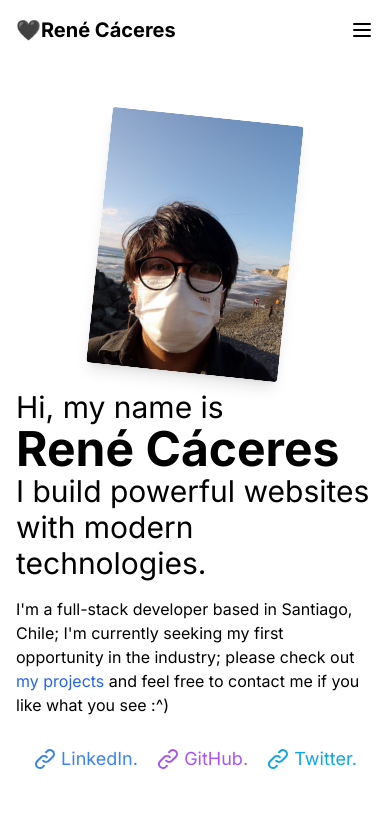
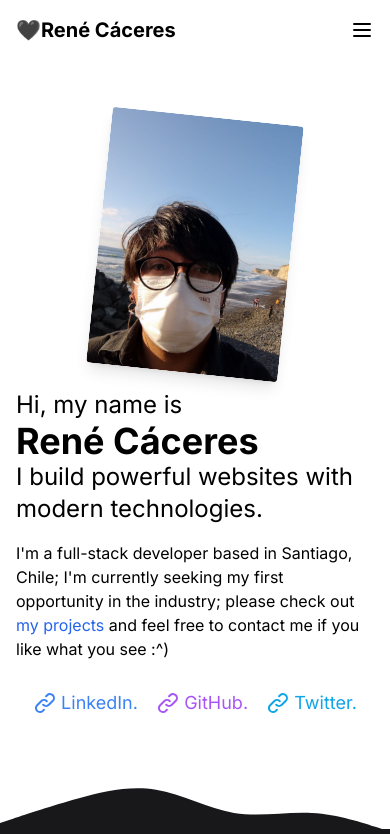
Before and after one commit to caceresrene/portfolio, a Next.js app: page / in a window 390 px wide. Shown: the top 834 px of the page. Built offline with nearby package versions, Linux system fonts and the light colour scheme.

Commit message:
fixed: broken responsive design in landing

```diff
--- a/components/Landing.jsx
+++ b/components/Landing.jsx
@@ -7,9 +7,9 @@ const Landing = () => {
 	return (
 		<main className='grid sm:grid-cols-2 gap-4 sm:gap-0 place-items-center mt-10 p-4'>
 			<section className='row-start-2 sm:row-start-auto'>
-				<div className='text-3xl'>
+				<div className='text-2xl sm:text-3xl'>
 					<p>Hi, my name is</p>
-					<h1 className='text-5xl font-bold'>René Cáceres</h1>
+					<h1 className='text-4xl sm:text-5xl font-bold'>René Cáceres</h1>
 					<p>I build powerful websites with modern technologies.</p>
 				</div>
 				<p className='my-4'>
@@ -20,7 +20,7 @@ const Landing = () => {
 					</a>{' '}
 					and feel free to contact me if you like what you see :^)
 				</p>
-				<ul className='flex justify-around p-2 text-lg'>
+				<ul className='flex justify-around p-2 text-lg flex-wrap'>
 					<li>
 						<a
 							className='text-blue-500 hover:text-blue-400 p-1 flex items-center gap-1'
--- a/components/Layout.jsx
+++ b/components/Layout.jsx
@@ -2,8 +2,8 @@ import React from 'react';
 
 const Layout = ({ children, extended }) => {
 	const styledLayout = extended
-		? 'max-w-2xl md:max-w-4xl lg:max-w-6xl xl:max-w-full xl:mx-10 mx-auto'
-		: 'max-w-2xl md:max-w-4xl lg:max-w-6xl mx-auto';
+		? 'max-w-lg sm:max-w-2xl md:max-w-4xl lg:max-w-6xl xl:max-w-full xl:mx-10 mx-auto'
+		: 'max-w-lg sm:max-w-2xl md:max-w-4xl lg:max-w-6xl mx-auto';
 
 	return <main className={styledLayout}>{children}</main>;
 };
```
